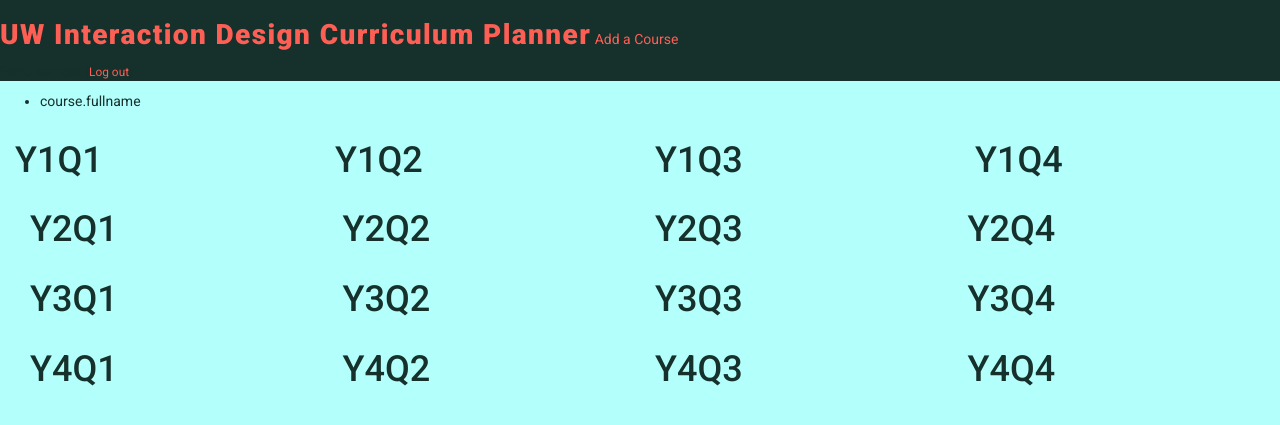
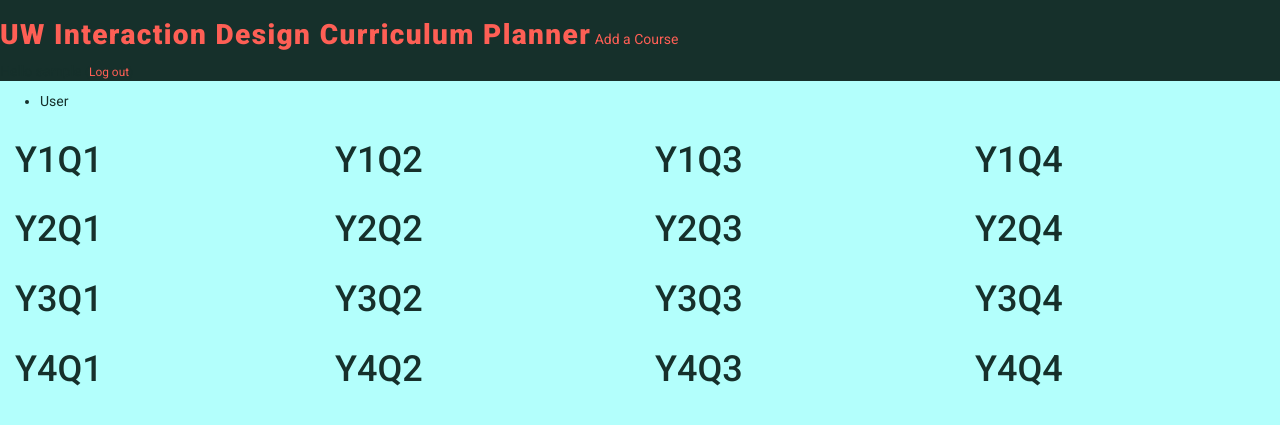
Before and after one commit to 0x7r1574n/uwcourseplanner, a Django app: page / in a window 1280 px wide. Shown: the top 425 px of the page. Run offline with Django 3.2, Linux system fonts and the light colour scheme; a user stored in the database is signed in; tables that the repository leaves empty hold one stand-in row (values such as "Sample post"); parts of the project's set-up code (start-up, migrations or seed data) failed here and were passed over; some libraries are stand-ins or nearby versions; some web fonts are replaced.

Commit message:
fix some stuff

```diff
--- a/planner/templates/planner/course_list.html
+++ b/planner/templates/planner/course_list.html
@@ -4,7 +4,7 @@
   <div class = "sidebar">
     <ul>
       {% for course in cores %}
-      <li>course.fullname</li>
+      <li>{{ course.fullname }}</li>
       {% endfor %}
     </ul>
   </div>
@@ -19,9 +19,9 @@
             </div>
             {% if forloop.counter|divisibleby:4 %}
             </div>
-                <div class="year">
+                <div class="year row">
             {% endif %}
         {% endfor %}
-      </div> <!-- whats going on here? -->
+      </div>
     </div>
 {% endblock content %}
```
